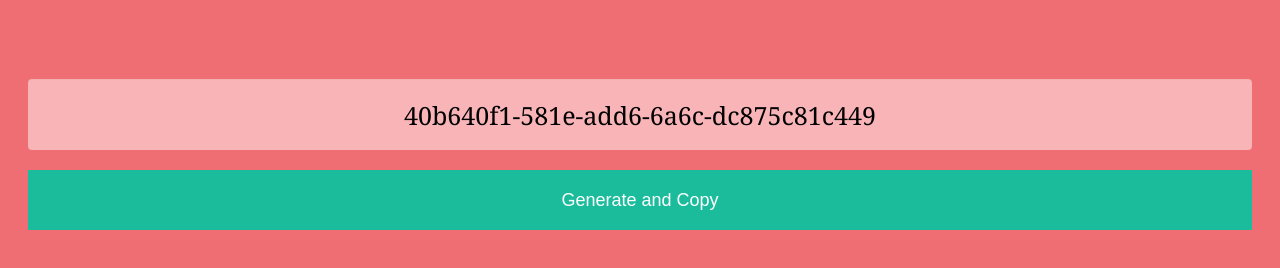
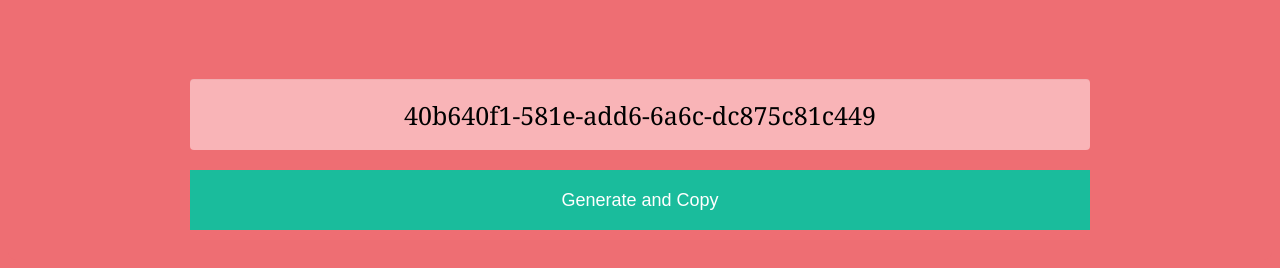
Before and after one commit to ShehabSunny/guidgen, a website: page index.html in a window 1280 px wide. Shown: the part 150-418 px from the top of the page. Drawn offline with Linux system fonts and the light colour scheme; some packages are replaced by stand-ins of ours; a script that the page names is missing; a web font is replaced by a local one.

Commit message:
fixed max width

```diff
--- a/app/style.css
+++ b/app/style.css
@@ -46,7 +46,7 @@ body{
     border: none;
     border-radius: 4px;
     font-size: 16px;
-    margin: 0;
+    margin: auto;
     outline: 0;
     padding: 7px;
     width: 100%;
@@ -66,7 +66,7 @@ body{
     font-style: normal;
     width: 100%;
     margin-bottom: 20px;
-
+    max-width: 900px;
 }
 /*.content input:focus{
     background: rgb(249, 180, 183);
@@ -92,6 +92,7 @@ body{
     border-width: 1px 1px 1px;
     margin-bottom: 10px;
     font-family: 'Bubbler One', sans-serif;
+    max-width: 900px;
 }
 .button:hover
 {
```
